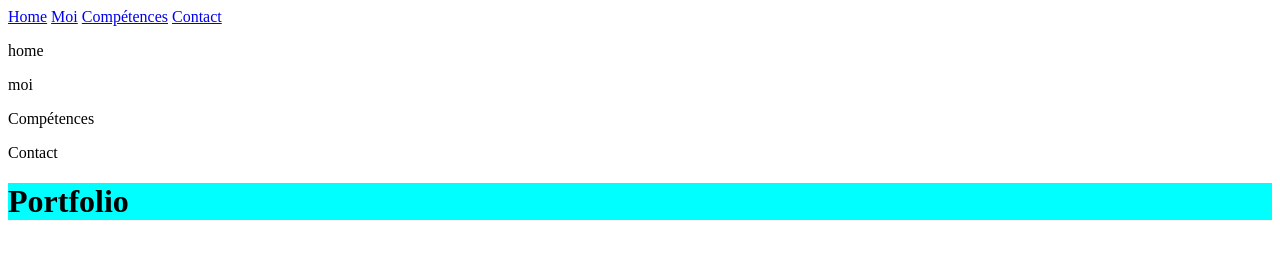
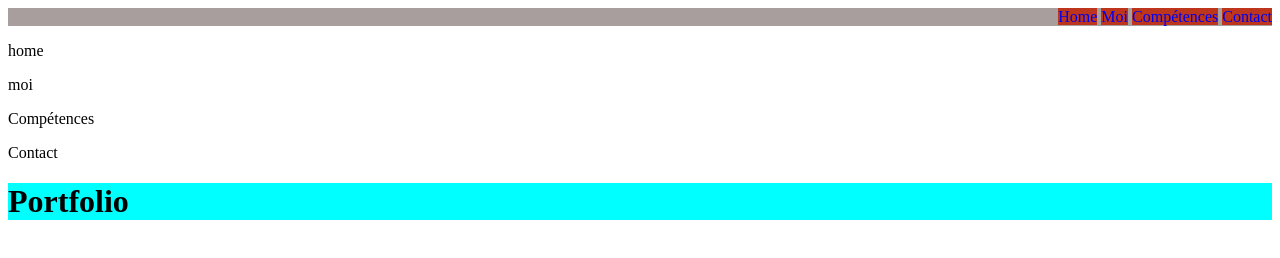
Before and after one commit to ThibaultLatxague/Portfolio, a plain HTML site: page index.html in a window 1280 px wide. Drawn offline with Linux system fonts and the light colour scheme.

Commit message:
Commencement style du menu de navigation

```diff
--- a/index.html
+++ b/index.html
@@ -9,21 +9,23 @@
 <body>
     <header>
         <nav>
-            <a href="#Home">Home</a>
-            <a href="#Moi">Moi</a>
-            <a href="#Compétences">Compétences</a>
-            <a href="#Contact">Contact</a>
+            <a class="boutonsNav" href="#Home">Home</a>
+            <a class="boutonsNav" href="#Moi">Moi</a>
+            <a class="boutonsNav" href="#Compétences">Compétences</a>
+            <a class="boutonsNav" href="#Contact">Contact</a>
         </nav>
     </header>
-    <section id="#Home">
+
+    <section id="Home">
         <p>home</p>
     </section>
-    <section id="#Moi">
+    <section id="Moi">
         <p>moi</p>
     </section>
-    <section id="#Compétences">
+    <section id="Compétences">
         <p>Compétences</p>
-    </section id="#Contact">
+    </section>
+    <section id="Contact">
         <p>Contact</p>
     </section>
 
--- a/style.css
+++ b/style.css
@@ -2,6 +2,26 @@
     background-color: aqua;
 }
 
-header{
-    background-color:rgb(255, 255, 255);
+header {
+    background-color: rgb(255, 255, 255);
 }
+
+nav {
+    background-color: rgb(168, 158, 158);
+    border-spacing: 100px;
+    align-content: normal;
+    text-align: right;
+}
+
+/* a:quelqueChose
+ou .boutonsNav:quelqueChose*/
+
+.boutonsNav {
+    background-color: rgb(189, 53, 29);
+    text-decoration: none; /* no underline */
+}
+
+.boutonsNav:hover {
+    background-color: rgb(0, 0, 0);
+    color: black;
+}
```
